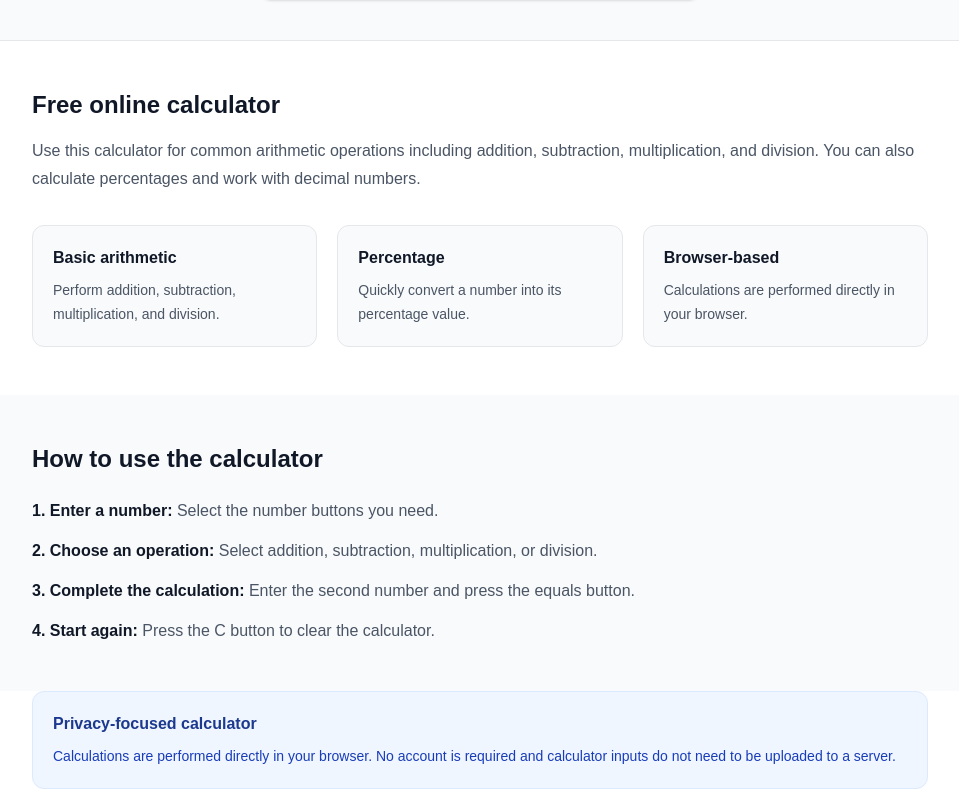
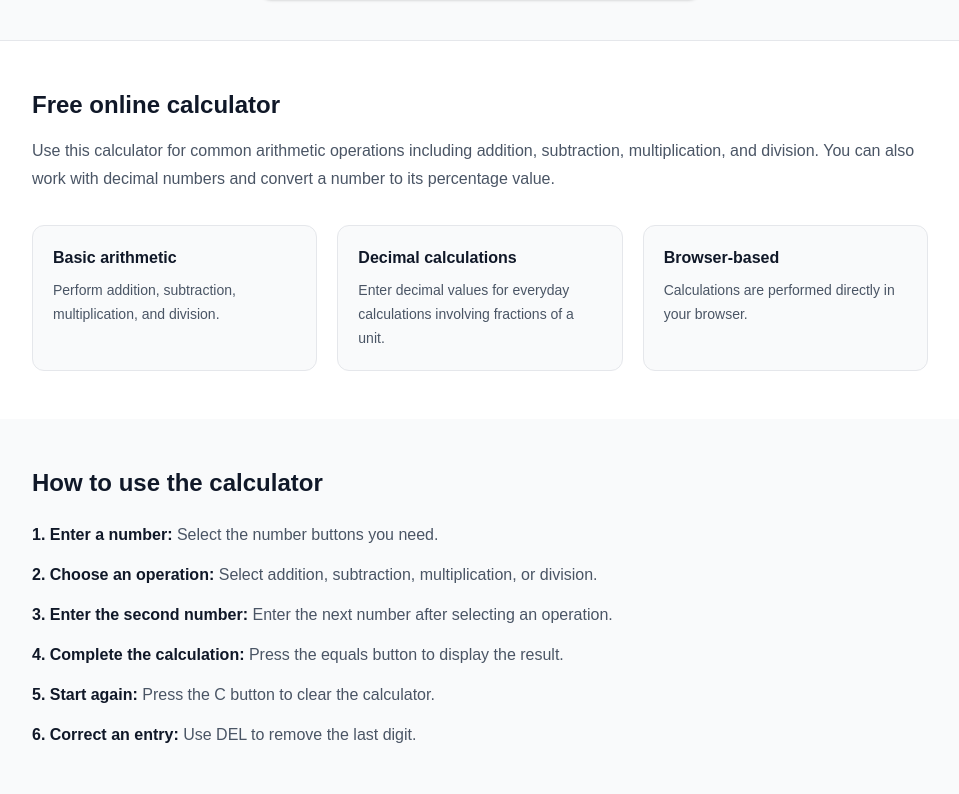
Before and after one commit to sprajeshofficial-wq/ToolNoveHub, a Next.js app: page /tools/calculator in a window 1280 px wide. Shown: the part 900-1694 px from the top of the page, without its empty margins (160-1119 px from the left). Built offline with nearby package versions, Linux system fonts and the light colour scheme.

Commit message:
Improve calculator tool

```diff
--- a/app/tools/calculator/page.tsx
+++ b/app/tools/calculator/page.tsx
@@ -11,6 +11,12 @@ export default function CalculatorPage() {
   const [waitingForOperand, setWaitingForOperand] = useState(false);
 
   function inputDigit(digit: string) {
+    if (display === "Error") {
+      setDisplay(digit);
+      setWaitingForOperand(false);
+      return;
+    }
+
     if (waitingForOperand) {
       setDisplay(digit);
       setWaitingForOperand(false);
@@ -23,6 +29,12 @@ export default function CalculatorPage() {
   }
 
   function inputDecimal() {
+    if (display === "Error") {
+      setDisplay("0.");
+      setWaitingForOperand(false);
+      return;
+    }
+
     if (waitingForOperand) {
       setDisplay("0.");
       setWaitingForOperand(false);
@@ -42,10 +54,14 @@ export default function CalculatorPage() {
   }
 
   function deleteLast() {
-    if (waitingForOperand) return;
+    if (waitingForOperand || display === "Error") {
+      return;
+    }
 
     setDisplay((current) => {
-      if (current.length <= 1) return "0";
+      if (current.length <= 1) {
+        return "0";
+      }
 
       const next = current.slice(0, -1);
 
@@ -61,7 +77,7 @@ export default function CalculatorPage() {
     first: number,
     second: number,
     selectedOperator: Operator
-  ) {
+  ): number | null {
     switch (selectedOperator) {
       case "+":
         return first + second;
@@ -91,7 +107,15 @@ export default function CalculatorPage() {
   function chooseOperator(nextOperator: Operator) {
     const inputValue = Number(display);
 
-    if (operator && previousValue !== null && !waitingForOperand) {
+    if (!Number.isFinite(inputValue)) {
+      return;
+    }
+
+    if (
+      operator &&
+      previousValue !== null &&
+      !waitingForOperand
+    ) {
       const result = calculate(
         previousValue,
         inputValue,
@@ -122,6 +146,14 @@ export default function CalculatorPage() {
     }
 
     const inputValue = Number(display);
+
+    if (!Number.isFinite(inputValue)) {
+      setDisplay("Error");
+      setPreviousValue(null);
+      setOperator(null);
+      setWaitingForOperand(true);
+      return;
+    }
 
     const result = calculate(
       previousValue,
@@ -234,13 +266,16 @@ export default function CalculatorPage() {
 
           <p className="mx-auto mt-5 max-w-2xl text-lg leading-8 text-gray-600">
             A simple free online calculator for everyday arithmetic,
-            percentages, and basic calculations.
+            percentages, decimals, and basic calculations.
           </p>
         </div>
       </section>
 
       {/* Calculator */}
-      <section className="px-4 py-10 sm:px-6 lg:px-8">
+      <section
+        className="px-4 py-10 sm:px-6 lg:px-8"
+        aria-label="Online calculator"
+      >
         <div className="mx-auto max-w-md">
           <div className="overflow-hidden rounded-2xl border border-gray-200 bg-white shadow-sm">
             {/* Display */}
@@ -257,11 +292,20 @@ export default function CalculatorPage() {
             {/* Buttons */}
             <div className="grid grid-cols-4 gap-3 p-4">
               {buttons.flat().map((button) => {
-                const isOperator =
-                  ["+", "-", "×", "÷", "="].includes(button);
+                const isOperator = [
+                  "+",
+                  "-",
+                  "×",
+                  "÷",
+                  "=",
+                ].includes(button);
 
-                const isAction =
-                  ["C", "DEL", "%", "±"].includes(button);
+                const isAction = [
+                  "C",
+                  "DEL",
+                  "%",
+                  "±",
+                ].includes(button);
 
                 const isEquals = button === "=";
 
@@ -272,6 +316,7 @@ export default function CalculatorPage() {
                     onClick={() => handleButton(button)}
                     className={[
                       "flex h-14 items-center justify-center rounded-xl text-lg font-semibold transition active:scale-[0.98]",
+                      "focus-visible:outline-none focus-visible:ring-2 focus-visible:ring-blue-500 focus-visible:ring-offset-2",
                       isEquals
                         ? "bg-blue-600 !text-white hover:bg-blue-700"
                         : isOperator
@@ -285,7 +330,17 @@ export default function CalculatorPage() {
                         ? "Delete last digit"
                         : button === "±"
                           ? "Toggle positive or negative"
-                          : button
+                          : button === "×"
+                            ? "Multiply"
+                            : button === "÷"
+                              ? "Divide"
+                              : button === "+"
+                                ? "Add"
+                                : button === "-"
+                                  ? "Subtract"
+                                  : button === "="
+                                    ? "Calculate result"
+                                    : button
                     }
                   >
                     {button}
@@ -305,9 +360,10 @@ export default function CalculatorPage() {
           </h2>
 
           <p className="mt-4 leading-7 text-gray-600">
-            Use this calculator for common arithmetic operations including
-            addition, subtraction, multiplication, and division. You can also
-            calculate percentages and work with decimal numbers.
+            Use this calculator for common arithmetic operations
+            including addition, subtraction, multiplication, and
+            division. You can also work with decimal numbers and
+            convert a number to its percentage value.
           </p>
 
           <div className="mt-8 grid gap-5 sm:grid-cols-3">
@@ -317,17 +373,19 @@ export default function CalculatorPage() {
               </h3>
 
               <p className="mt-2 text-sm leading-6 text-gray-600">
-                Perform addition, subtraction, multiplication, and division.
+                Perform addition, subtraction, multiplication, and
+                division.
               </p>
             </div>
 
             <div className="rounded-xl border border-gray-200 bg-gray-50 p-5">
               <h3 className="font-semibold text-gray-900">
-                Percentage
+                Decimal calculations
               </h3>
 
               <p className="mt-2 text-sm leading-6 text-gray-600">
-                Quickly convert a number into its percentage value.
+                Enter decimal values for everyday calculations
+                involving fractions of a unit.
               </p>
             </div>
 
@@ -353,23 +411,46 @@ export default function CalculatorPage() {
 
           <ol className="mt-6 space-y-4 text-gray-600">
             <li>
-              <strong className="text-gray-900">1. Enter a number:</strong>{" "}
+              <strong className="text-gray-900">
+                1. Enter a number:
+              </strong>{" "}
               Select the number buttons you need.
             </li>
 
             <li>
-              <strong className="text-gray-900">2. Choose an operation:</strong>{" "}
-              Select addition, subtraction, multiplication, or division.
+              <strong className="text-gray-900">
+                2. Choose an operation:
+              </strong>{" "}
+              Select addition, subtraction, multiplication, or
+              division.
             </li>
 
             <li>
-              <strong className="text-gray-900">3. Complete the calculation:</strong>{" "}
-              Enter the second number and press the equals button.
+              <strong className="text-gray-900">
+                3. Enter the second number:
+              </strong>{" "}
+              Enter the next number after selecting an operation.
             </li>
 
             <li>
-              <strong className="text-gray-900">4. Start again:</strong>{" "}
+              <strong className="text-gray-900">
+                4. Complete the calculation:
+              </strong>{" "}
+              Press the equals button to display the result.
+            </li>
+
+            <li>
+              <strong className="text-gray-900">
+                5. Start again:
+              </strong>{" "}
               Press the C button to clear the calculator.
+            </li>
+
+            <li>
+              <strong className="text-gray-900">
+                6. Correct an entry:
+              </strong>{" "}
+              Use DEL to remove the last digit.
             </li>
           </ol>
         </div>
@@ -383,9 +464,9 @@ export default function CalculatorPage() {
           </h2>
 
           <p className="mt-2 text-sm leading-6 text-blue-800">
-            Calculations are performed directly in your browser. No account is
-            required and calculator inputs do not need to be uploaded to a
-            server.
+            Calculations are performed directly in your browser.
+            No account is required, and calculator inputs do not
+            need to be uploaded to a server.
           </p>
         </div>
       </section>
```
